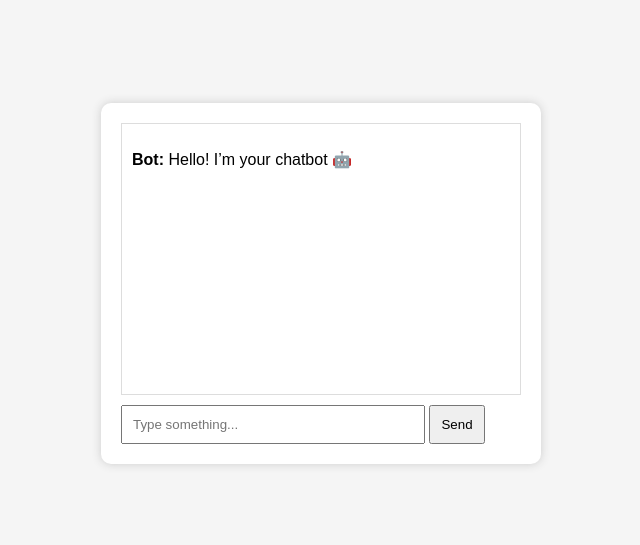
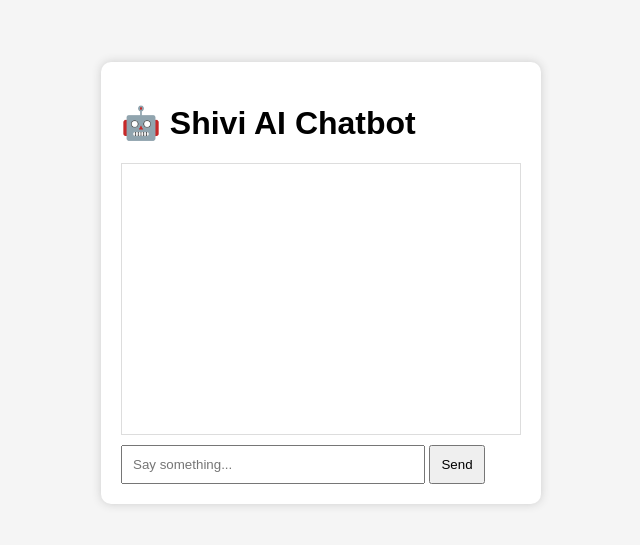
Before and after one commit to Shivangi-aes/Shivi-ai-Chatbot, a plain HTML site: page index.html in a window 1280 px wide. Shown: the part 117-662 px from the top of the page, without its empty margins (319-959 px from the left). Drawn offline with Linux system fonts and the light colour scheme.

Commit message:
Update index.html

```diff
--- a/index.html
+++ b/index.html
@@ -2,17 +2,20 @@
 <html lang="en">
 <head>
   <meta charset="UTF-8" />
-  <title>Shivi's AI Chatbot</title>
-  <link rel="stylesheet" href="style.css" />
+  <meta name="viewport" content="width=device-width, initial-scale=1.0"/>
+  <title>Shivi AI Chatbot</title>
+  <link rel="stylesheet" href="style.css"/>
+  <link href="https://fonts.googleapis.com/css2?family=Outfit:wght@400;600&display=swap" rel="stylesheet">
 </head>
 <body>
-  <div class="chat-container">
-    <div id="chat-box">
-      <p><strong>Bot:</strong> Hello! I’m your chatbot 🤖</p>
-    </div>
-    <input type="text" id="user-input" placeholder="Type something..." />
-    <button onclick="sendMessage()">Send</button>
-  </div>
+  <main class="chat-container">
+    <h1>🤖 Shivi AI Chatbot</h1>
+    <div id="chat-box" class="chat-box"></div>
+    <form id="chat-form">
+      <input type="text" id="user-input" placeholder="Say something..." autocomplete="off" />
+      <button type="submit">Send</button>
+    </form>
+  </main>
   <script src="script.js"></script>
 </body>
 </html>
```
